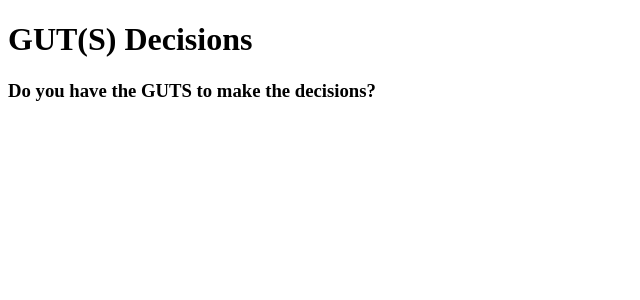
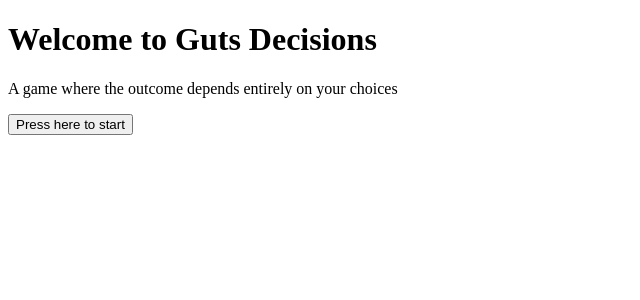
Before and after one commit to julianacristinagreen/GUTS-Decisions, a React (Vite) app: page / in a window 1280 px wide. Shown: the top 300 px of the page, without its empty margins (0-640 px from the left). Built offline with nearby package versions, Linux system fonts and the light colour scheme.

Commit message:
Welcome routing first and catch all route

```diff
--- a/src/App.tsx
+++ b/src/App.tsx
@@ -1,30 +1,20 @@
-
-import { BrowserRouter, Routes, Route } from "react-router-dom";
+import { BrowserRouter, Routes, Route, Navigate } from "react-router-dom";
 import Game from "./frontend/game";
 import DecisionTree from "./frontend/decisionTree";
 import WelcomePage from "./frontend/welcome";
 import Stats from "./components/stats";
 import Card from "./components/card";
 
-function Home() {
-  return (
-    <>
-      <h1>GUT(S) Decisions</h1>
-      <h3>Do you have the GUTS to make the decisions?</h3>
-    </>
-  );
-}
-
 function App() {
   return (
     <BrowserRouter>
       <Routes>
-        <Route path="/" element={<Home />} />
+        <Route path="/" element={<WelcomePage />} />
         <Route path="/game" element={<Game />} />
         <Route path="/decisiontree" element={<DecisionTree />} />
-        <Route path="/welcome" element={<WelcomePage />} />
         <Route path="/stats" element={<Stats />} />
         <Route path="/components/card" element={<Card/>} />
+        <Route path="*" element={<Navigate to="/" replace />} />
       </Routes>
     </BrowserRouter>
   );
```
